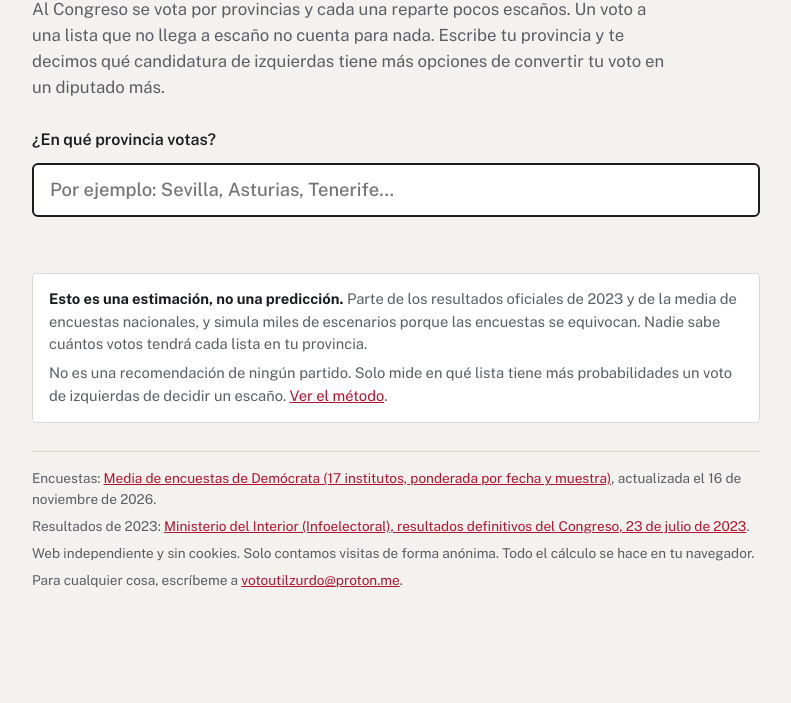
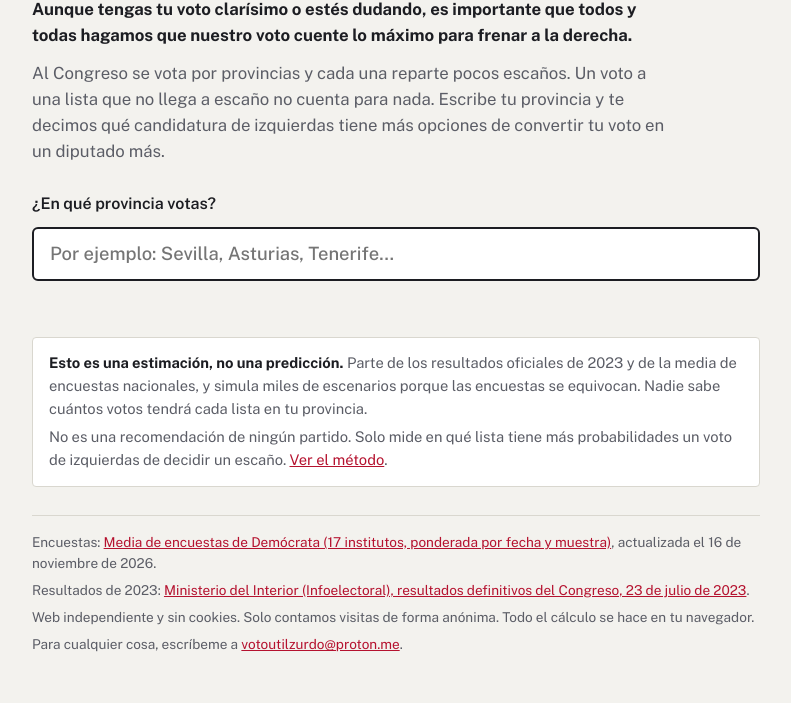
Before and after one commit to votoutilzurdo/voto-util, a plain HTML site: page index.html in a window 1280 px wide. Shown: the part 180-883 px from the top of the page, without its empty margins (244-1035 px from the left). Before the commit the page ends 819 px from the top, so only its background shows below. Drawn offline with nearby package versions, Linux system fonts and the light colour scheme.

Commit message:
Añade llamada a frenar a la derecha en la entrada
Co-Authored-By: Claude Opus 5.5 <noreply@anthropic.com>
Claude-Session: https://claude.ai/code/session_0118mg7wG73daDBL7A1xDJtL

```diff
--- a/css/estilo.css
+++ b/css/estilo.css
@@ -204,3 +204,4 @@ code { font-family: var(--f-datos); font-size: .92em; }
 .logo-texto b { font: 800 1.6rem/1 var(--f-titulo); letter-spacing: -0.01em; color: var(--tinta); }
 .logo-texto b em { font-style: normal; color: var(--acento); }
 .logo-texto small { font: 600 11px/1 var(--f-datos); letter-spacing: .08em; text-transform: uppercase; color: var(--tinta-suave); }
+.entradilla.llamada { color: var(--tinta); }
--- a/index.html
+++ b/index.html
@@ -20,6 +20,7 @@
 
   <header style="display:grid;gap:12px">
     <h1>Haz que tu voto cuente</h1>
+    <p class="entradilla llamada"><strong>Aunque tengas tu voto clarísimo o estés dudando, es importante que todos y todas hagamos que nuestro voto cuente lo máximo para frenar a la derecha.</strong></p>
     <p class="entradilla">Al Congreso se vota por provincias y cada una reparte pocos escaños. Un voto a una lista que no llega a escaño no cuenta para nada. Escribe tu provincia y te decimos qué candidatura de izquierdas tiene más opciones de convertir tu voto en un diputado más.</p>
   </header>
 
```
